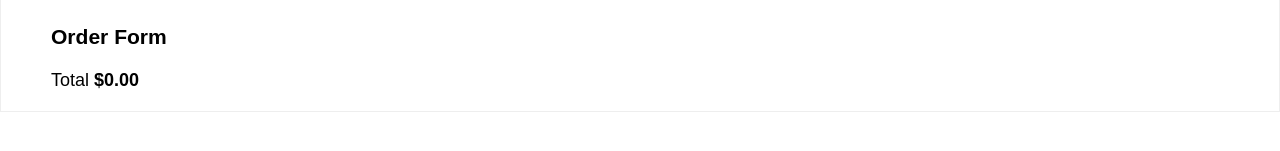
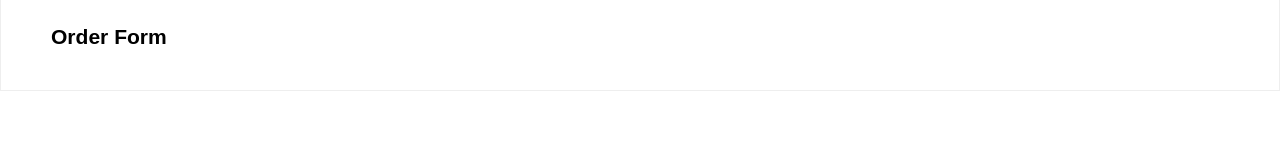
Before and after one commit to gino3a/coen3463-react-seatwork-two, a React (Create React App) app: page / in a window 1280 px wide. Shown: the part 485-636 px from the top of the page. Built offline with nearby package versions, Linux system fonts and the light colour scheme.

Commit message:
update ServiceSelector instruction

```diff
--- a/src/ServiceSelector.js
+++ b/src/ServiceSelector.js
@@ -15,7 +15,6 @@ class ServiceSelector extends Component {
         <h3>Order Form</h3>
         <div className='Service-list'> </div>
         <div className='Service-total'>
-          <div id="total">Total <b>${this.state.total.toFixed(2)}</b></div>
         </div>
       </div>
     );
```
Also changed, not shown: 1 other file (tests, documents, lock files or other folders).
